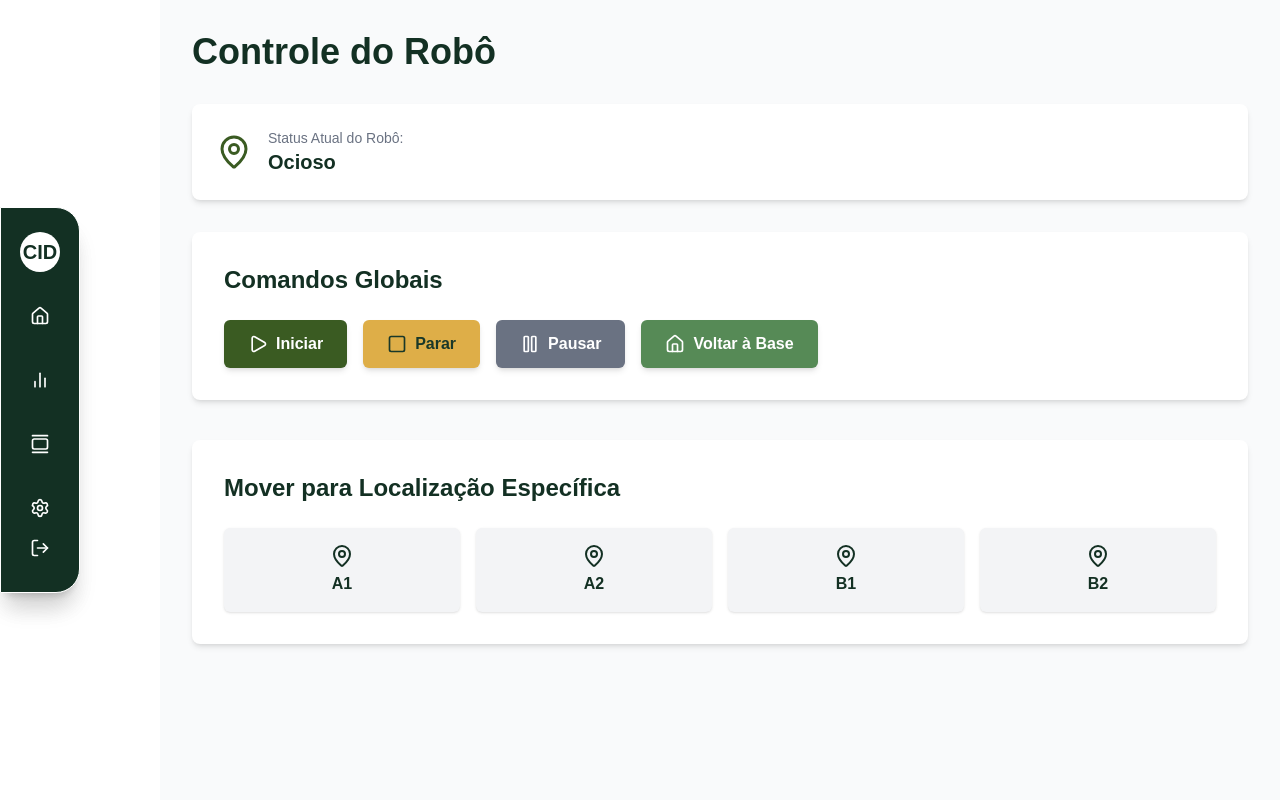
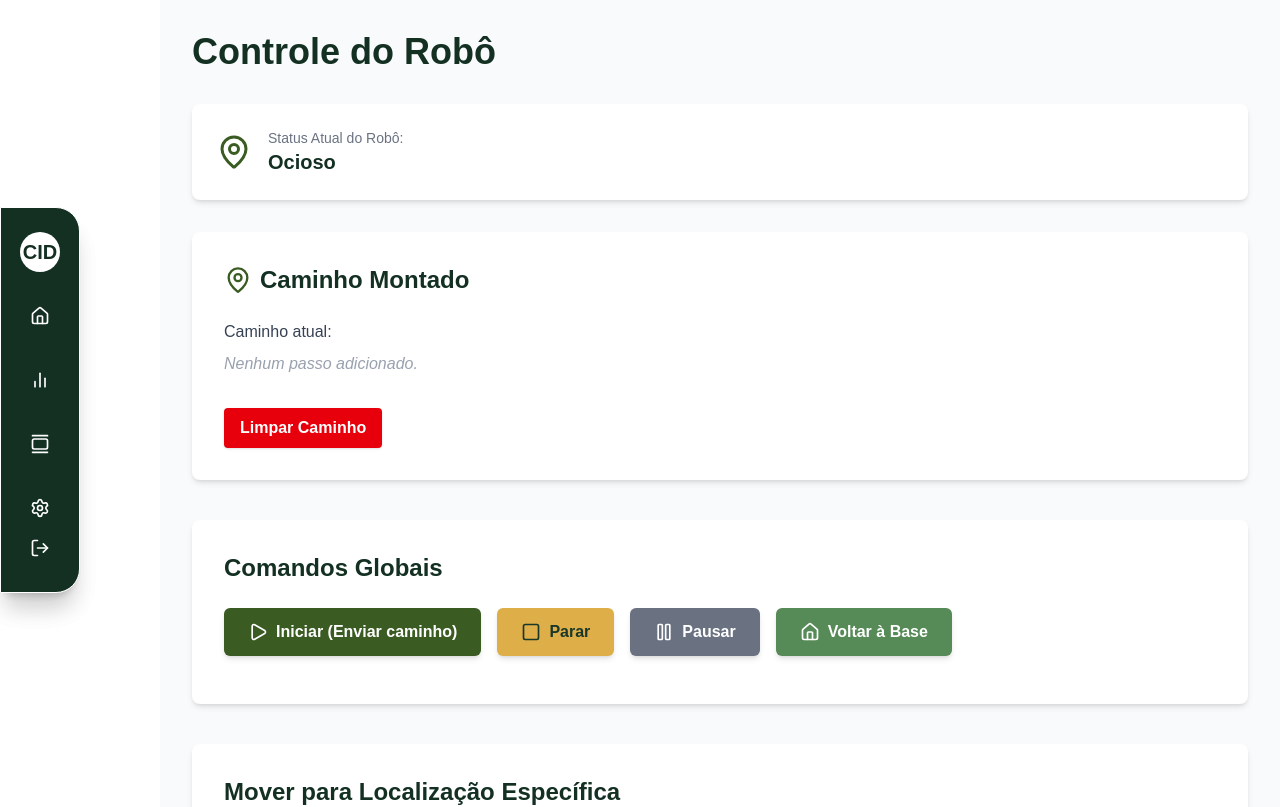
Before and after one commit to LaisaMireli/CID, a Next.js app: page /controle in a window 1280 px wide. Shown: the top 807 px of the page. Built offline with nearby package versions, Linux system fonts and the light colour scheme.

Commit message:
Enviando Json para o robô

```diff
--- a/src/components/Controle.tsx
+++ b/src/components/Controle.tsx
@@ -1,4 +1,4 @@
-// src/components/Controle.tsx
+
 "use client";
 
 import React, { useState } from 'react';
@@ -15,16 +15,66 @@ const buttonVariants = {
   tap: { scale: 0.95 },
 };
 
-export function Controle() {
+export default function Controle() {
   const [robotStatus, setRobotStatus] = useState<'idle' | 'moving' | 'paused' | 'returning'>('idle');
   const [currentLocation, setCurrentLocation] = useState<string | null>(null);
+  const [mensagemEnvio, setMensagemEnvio] = useState<string>('');
+  const [caminho, setCaminho] = useState<any[]>([]);
 
-  const sendCommand = (command: 'start' | 'stop' | 'returnToBase' | 'pause', locationId?: string) => {
+  // Função para adicionar um passo ao caminho ao clicar nos botões de localização
+  const moveToLocation = (locationId: string) => {
+    if (robotStatus !== 'moving' && robotStatus !== 'idle') {
+      alert('Robô não pode se mover neste estado. Inicie ou retome a operação.');
+      return;
+    }
+    setRobotStatus('moving');
+    setCurrentLocation(locationId);
+    setCaminho(prev => [
+      ...prev,
+      { distance: 10, direction: 90, sector: locationId, toMeasure: false }
+    ]);
+    alert(`Robô: Movendo para ${locationId}...`);
+  };
+
+  // Função para enviar o caminho para a API ao clicar em "Iniciar"
+  async function enviarCaminho() {
+    if (caminho.length === 0) {
+      setMensagemEnvio('Adicione passos antes de enviar!');
+      return;
+    }
+    setMensagemEnvio('Robô está indo...');
+    try {
+      const res = await fetch('/api/path', {
+        method: 'POST',
+        headers: { 'Content-Type': 'application/json' },
+        body: JSON.stringify(caminho),
+      });
+      await res.json();
+
+      caminho.forEach((passo, idx) => {
+        setTimeout(() => {
+          if (idx === 0) {
+            setMensagemEnvio('Robô está mapeando...');
+          }
+          if (idx === caminho.length - 1) {
+            setMensagemEnvio('Robô terminou o caminho!');
+            setCaminho([]);
+          }
+        }, idx * 1000);
+      });
+    } catch (error) {
+      setMensagemEnvio('Erro ao enviar comando para o robô.');
+    }
+  }
+
+  // Comandos globais
+  const sendCommand = (command: 'start' | 'stop' | 'returnToBase' | 'pause') => {
     let newStatus: typeof robotStatus = robotStatus;
     let feedback = '';
 
     switch (command) {
       case 'start':
+        enviarCaminho();
         newStatus = 'moving';
         feedback = 'Robô iniciado e pronto para operar.';
         break;
@@ -46,24 +96,10 @@ export function Controle() {
         break;
     }
     setRobotStatus(newStatus);
-    console.log(`Comando enviado: ${command} ${locationId ? 'para ' + locationId : ''}. Status: ${feedback}`);
-    alert(`Robô: ${feedback}`);
+    if (command !== 'start') alert(`Robô: ${feedback}`);
   };
 
-  const moveToLocation = (locationId: string) => {
-    if (robotStatus !== 'moving' && robotStatus !== 'idle') {
-      alert('Robô não pode se mover neste estado. Inicie ou retome a operação.');
-      return;
-    }
-    setRobotStatus('moving');
-    setCurrentLocation(locationId);
-    console.log(`Robô movendo para: ${locationId}`);
-    alert(`Robô: Movendo para ${locationId}...`);
-  };
-
-  // APENAS AS LOCALIZAÇÕES ESPECIFICADAS: A1, A2, B1, B2
   const locations = ['A1', 'A2', 'B1', 'B2'];
-
 
   return (
     <div className="flex-1 p-8 bg-gray-50 min-h-screen">
@@ -97,6 +133,51 @@ export function Controle() {
         </div>
       </motion.div>
 
+      {/* Caminho Montado - layout melhorado */}
+      <motion.div
+        variants={sectionVariants}
+        initial="hidden"
+        animate="visible"
+        className="bg-white p-8 rounded-lg shadow-md mb-10"
+      >
+        <h2 className="text-2xl font-semibold text-[#133023] mb-6 flex items-center gap-2">
+          <MapPin size={28} className="text-[#3A5B22]" />
+          Caminho Montado
+        </h2>
+        <div className="mb-4">
+          <span className="text-gray-700 font-medium">Caminho atual:</span>
+          <ul className="mt-2 space-y-2">
+            {caminho.length === 0 ? (
+              <li className="text-gray-400 italic">Nenhum passo adicionado.</li>
+            ) : (
+              caminho.map((p, idx) => (
+                <li
+                  key={idx}
+                  className="bg-gray-100 rounded px-4 py-2 flex flex-col sm:flex-row sm:items-center gap-2 text-[#133023] shadow-sm"
+                >
+                  <span className="font-semibold">Passo {idx + 1}:</span>
+                  <span>{p.distance}cm</span>
+                  <span>Direção {p.direction}°</span>
+                  <span>Setor {p.sector}</span>
+                  <span>
+                    Medição:{" "}
+                    <span className={p.toMeasure ? "text-green-700 font-bold" : "text-red-700 font-bold"}>
+                      {p.toMeasure ? "Sim" : "Não"}
+                    </span>
+                  </span>
+                </li>
+              ))
+            )}
+          </ul>
+        </div>
+        <button
+          className="mt-4 bg-red-600 text-white px-4 py-2 rounded hover:bg-red-700 font-semibold shadow"
+          onClick={() => setCaminho([])}
+        >
+          Limpar Caminho
+        </button>
+      </motion.div>
+
       <motion.div
         variants={sectionVariants}
         initial="hidden"
@@ -112,7 +193,7 @@ export function Controle() {
             onClick={() => sendCommand('start')}
             className="flex items-center bg-[#3A5B22] hover:bg-[#55743B] text-white font-semibold py-3 px-6 rounded-md shadow-md transition-all duration-200"
           >
-            <Play size={20} className="mr-2" /> Iniciar
+            <Play size={20} className="mr-2" /> Iniciar (Enviar caminho)
           </motion.button>
           <motion.button
             variants={buttonVariants}
@@ -142,6 +223,7 @@ export function Controle() {
             <Home size={20} className="mr-2" /> Voltar à Base
           </motion.button>
         </div>
+        <p className="mt-4 text-lg text-gray-900">{mensagemEnvio}</p>
       </motion.div>
 
       {/* Seção de Controle por Localização */}
@@ -152,7 +234,6 @@ export function Controle() {
         className="bg-white p-8 rounded-lg shadow-md mb-10"
       >
         <h2 className="text-2xl font-semibold text-[#133023] mb-6">Mover para Localização Específica</h2>
-        {/* Ajustado o grid para ficar melhor com menos itens */}
         <div className="grid grid-cols-2 sm:grid-cols-2 md:grid-cols-4 lg:grid-cols-4 gap-4">
           {locations.map(locationId => (
             <motion.button
--- /dev/null
+++ b/src/pages/api/path.ts
@@ -0,0 +1,18 @@
+import type { NextApiRequest, NextApiResponse } from 'next';
+
+export default function handler(req: NextApiRequest, res: NextApiResponse) {
+  if (req.method !== 'POST') {
+    return res.status(405).json({ error: 'Método não permitido' });
+  }
+
+  const steps = req.body;
+
+  // Simulação: imprime cada passo com delay
+  steps.forEach((step: any, idx: number) => {
+    setTimeout(() => {
+      console.log(`Simulando passo ${idx + 1}:`, step);
+    }, idx * 1000); // 1 segundo entre cada passo
+  });
+
+  return res.status(200).json({ status: 'Comando recebido', steps });
+}
--- a/src/pages/controle.tsx
+++ b/src/pages/controle.tsx
@@ -1,7 +1,7 @@
 // src/pages/controle.tsx
 import React from 'react';
 import Layout from '@/components/Layout'; // Importe o Layout
-import { Controle } from '@/components/Controle'; // Importe o componente Controle
+import Controle from '@/components/Controle'; // Importe o componente Controle
 
 const ControlePage: React.FC = () => {
   return (
--- /dev/null
+++ b/src/types/step.ts
@@ -0,0 +1,6 @@
+export interface Step {
+  distance: number;
+  direction: number;
+  sector: string;
+  toMeasure: boolean;
+}
```
